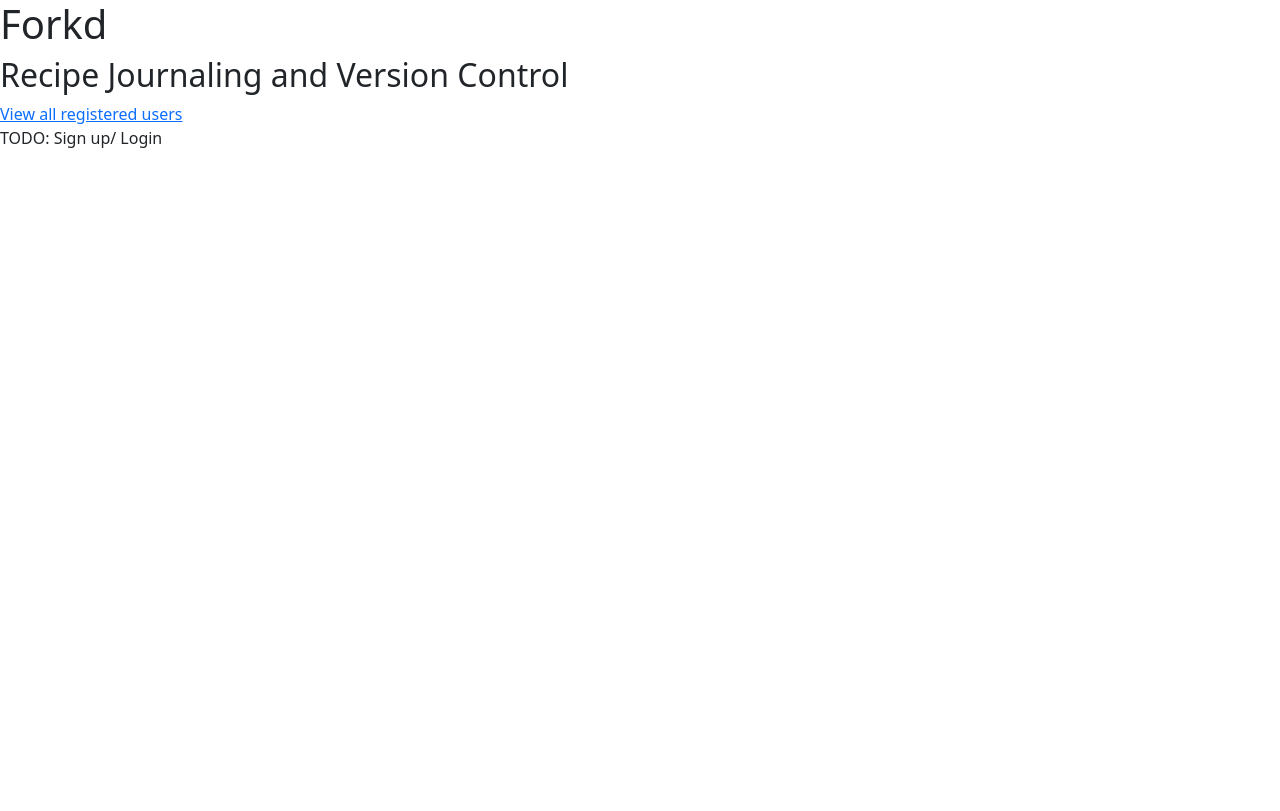
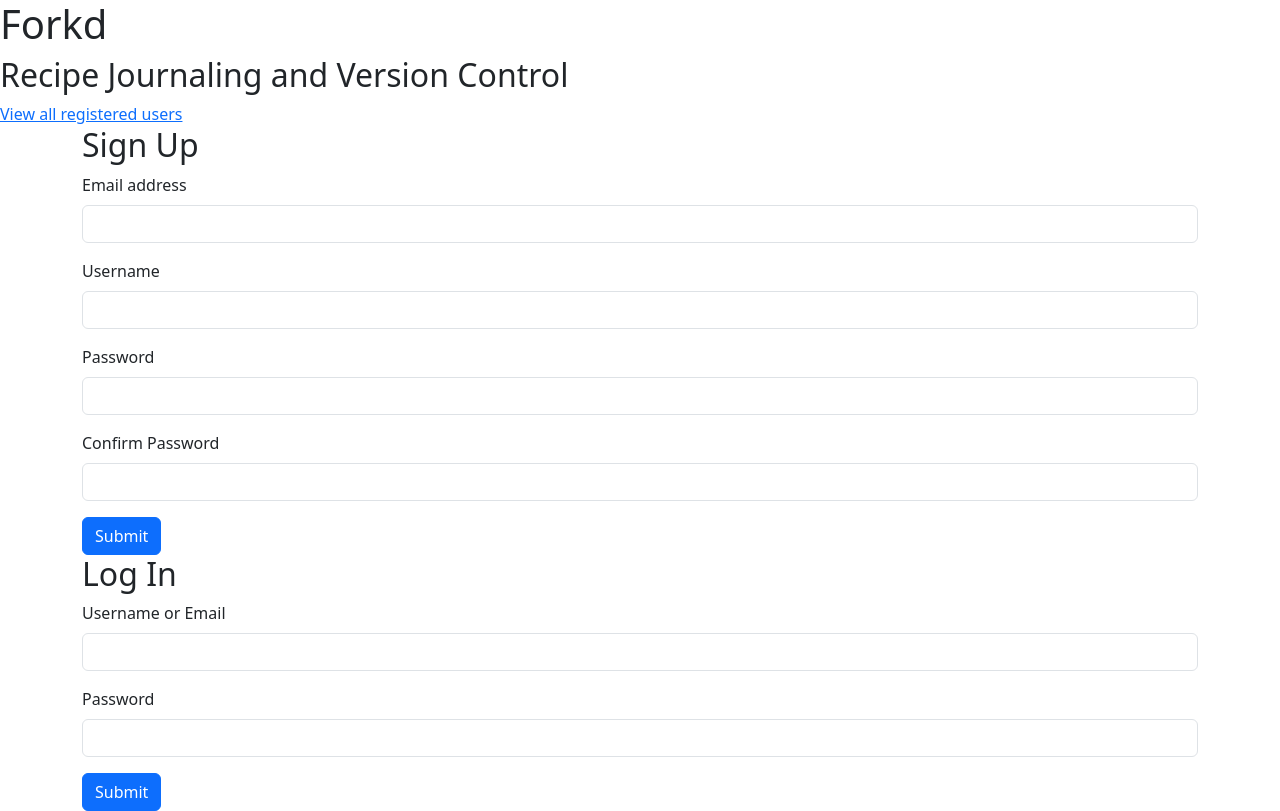
Before and after one commit to bianxm/forkd-backend, a Flask app: page / in a window 1280 px wide. Before the commit the page ends 148 px from the top, so only its background shows below. Run offline with Flask 3, Linux system fonts and the light colour scheme.

Commit message:
Sign up, login, and logout functionality added
TODO: Input validation for sign up and login forms

```diff
--- a/server.py
+++ b/server.py
@@ -24,6 +24,60 @@ def show_homepage():
 def show_all_users():
     all_users = model.User.get_all()
     return render_template('all_users.html', all_users=all_users)
+
+# Sign Up
+@app.route('/users', methods=['POST'])
+def register_user():
+    given_email = request.form.get('email')
+    given_username = request.form.get('username')
+    given_password = request.form.get('password')
+    confirm_password = request.form.get('confirmPassword')
+    print(given_password)
+    print(confirm_password)
+    print(given_password != confirm_password)
+    if model.User.get_by_email(given_email):
+        flash('Sorry, that email is already registered. Please sign in instead','danger')
+        return redirect('/')
+    if model.User.get_by_username(given_username):
+        # better as AJAX perhaps?
+        flash('Sorry, that username is already taken. Please try another one.','danger')
+        return redirect('/')
+    if given_password != confirm_password:
+        flash("Sorry, passwords don't match",'danger')
+        return redirect('/')
+    new_user = model.User.create(given_email, given_password, given_username)
+    db.session.add(new_user)
+    db.session.commit()
+    flash(f"User created! {new_user}", 'success')
+    return redirect('/')
+
+@app.route('/login', methods=['POST'])
+def login():
+    given_id = request.form.get('login_id')
+    given_password = request.form.get('password')
+    if '@' in given_id:
+        this_user = model.User.get_by_email(given_id)
+    else:
+        this_user = model.User.get_by_username(given_id)
+    if not this_user:
+        flash('User not found. Please sign up','warning')
+    else:
+        if not this_user.password == given_password:
+            flash('Wrong password','danger')
+        else:
+            # save user_id in session
+            session['user_id'] = this_user.id
+            session['username'] = this_user.username
+            flash('Logged in!')
+            return redirect(f'/{this_user.username}')
+    return redirect('/')
+
+@app.route('/logout')
+def logout():
+    session.pop('user_id')
+    session.pop('username')
+    flash('Successfully logged out','success')
+    return redirect('/')
 
 @app.route('/<username>')
 def show_user_profile(username):
--- a/templates/base.html
+++ b/templates/base.html
@@ -10,9 +10,20 @@
         </title>
     </head>
     <body>
+        {% if session.get('user_id') %}
+        <div class="container">
+        Hi {{session.get('username')}}
+        <a role="button" class="btn btn-primary" href="/logout">Log out</a>
+        </div>
+        {% endif %}
+        <div class="container">
         {% for category, msg in get_flashed_messages(with_categories=True) %}
-            <div class="alert alert-{{category}}" role="alert">{{msg}}</div>
+            <div class="alert alert-{{category}} alert-dismissible" role="alert">
+                {{msg}}
+                <button type="button" class="btn-close" data-bs-dismiss="alert" aria-label="Close"></button>
+            </div>
         {% endfor %}
+        </div>
         {% block body %}{% endblock %}
         {% block after_body %}{% endblock %}
         <script src="https://cdn.jsdelivr.net/npm/bootstrap@5.3.0-alpha3/dist/js/bootstrap.bundle.min.js"
--- a/templates/homepage.html
+++ b/templates/homepage.html
@@ -4,5 +4,44 @@
 <h1>Forkd</h1>
 <h2>Recipe Journaling and Version Control</h2>
 <a href="/users">View all registered users</a>
-<p>TODO: Sign up/ Login</p>
+{% if not session.get('user_id') %}
+<div class="container">
+<h2>Sign Up</h2>
+<form action="/users" method="POST" role='form'>
+  <div class="mb-3">
+    <label for="email" class="form-label">Email address</label>
+    <input type="email" class="form-control" name="email">
+  </div>
+  <div class="mb-3">
+    <label for="username" class="form-label">Username</label>
+    <input type="text" class="form-control" name="username">
+  </div>
+  <div class="mb-3">
+    <label for="password" class="form-label">Password</label>
+    <input type="password" class="form-control" name="password">
+  </div>
+  <div class="mb-3">
+    <label for="confirmPassword" class="form-label">Confirm Password</label>
+    <input type="password" class="form-control" name="confirmPassword">
+  </div>
+  <button type="submit" class="btn btn-primary">Submit</button>
+</form>
+</div>
+<div class="container">
+<h2>Log In</h2>
+<form action="/login" method="POST" role='form'>
+  <div class="mb-3">
+    <label for="login_id" class="form-label">Username or Email</label>
+    <input type="text" class="form-control" name="login_id">
+  </div>
+  <div class="mb-3">
+    <label for="password" class="form-label">Password</label>
+    <input type="password" class="form-control" name="password">
+  </div>
+  <button type="submit" class="btn btn-primary">Submit</button>
+</form>
+</div>
+{% else %}
+<p>Hi {{session.get('username')}}</p>
+{% endif %}
 {% endblock %}
```
Also changed, not shown: model.py (+7 -0 lines).
